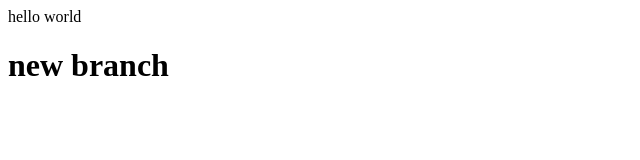
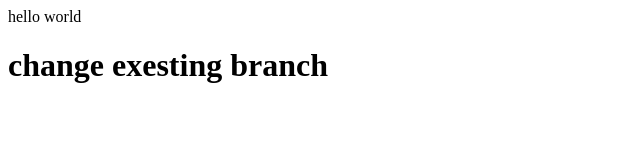
Before and after one commit to Anjali4402/gitDemo, a plain HTML site: page index.html in a window 1280 px wide. Shown: the whole page, without its empty margins (0-640 px from the left). Drawn offline with Linux system fonts and the light colour scheme.

Commit message:
change in exexting branch

```diff
--- a/index.html
+++ b/index.html
@@ -7,6 +7,6 @@
 </head>
 <body>
     hello world
-    <h1>new branch</h1>
+    <h1>change exesting branch</h1>
 </body>
 </html>
```
